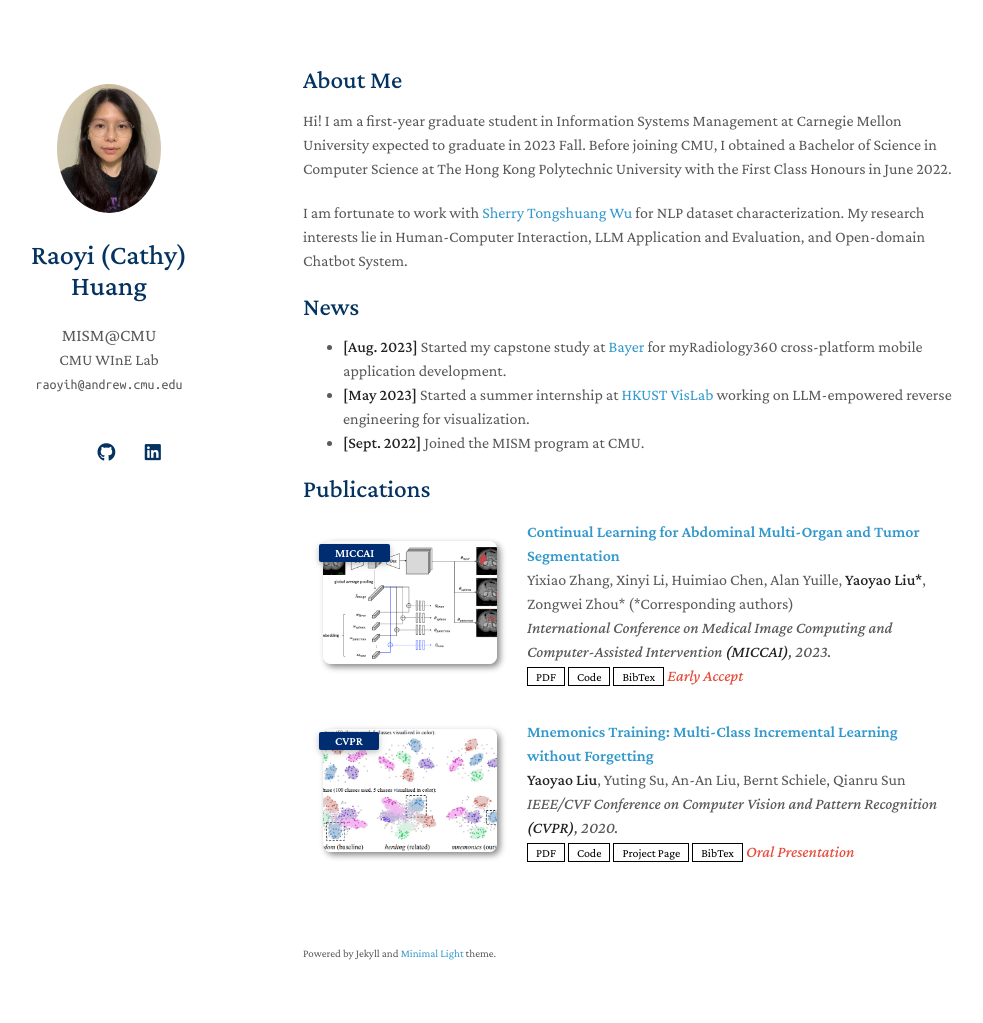
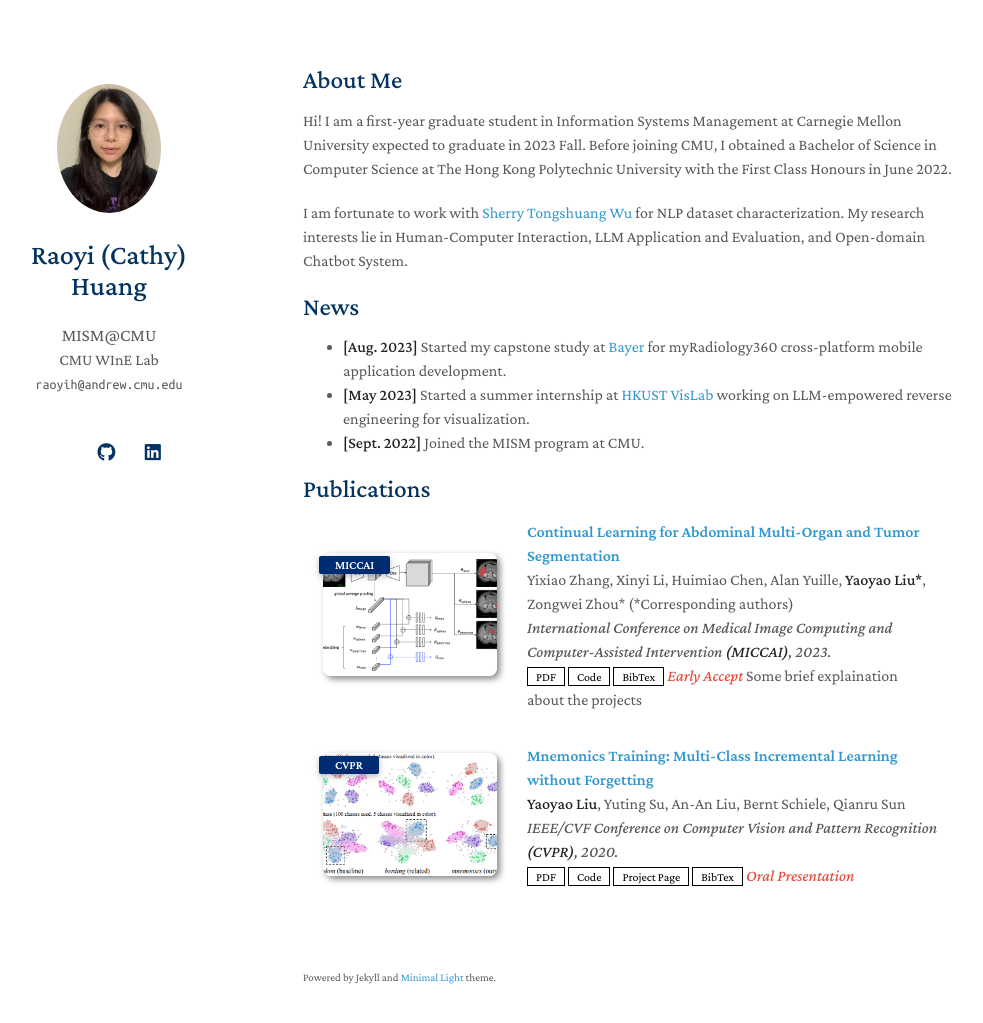
Before and after one commit to Huang-Raoyi/Huang-Raoyi.github.io, a Jekyll site: the page built from index.md, in a window 1280 px wide and 1058 px high. Shown: the top 1023 px of the window, without its empty margins (167-1150 px from the left). Built offline with Jekyll 4.4.1, drawn with Linux system fonts in a browser that asks for light colours; nearby versions of some CDN libraries; a style sheet for code colours, icons or effects is not loaded; our own code applies the rules of GitHub Pages for plain Markdown files.

Commit message:
Update publications.yml

```diff
--- a/_data/publications.yml
+++ b/_data/publications.yml
@@ -9,6 +9,7 @@ main:
     bibtex: https://bib.yliu.me/MICCAI23.txt
     image: ./assets/img/teaser_example_2.png
     notes: Early Accept
+    others: Some brief explaination about the projects
 
   - title: "Mnemonics Training: Multi-Class Incremental Learning without Forgetting"
     authors: <strong>Yaoyao Liu</strong>, Yuting Su, An-An Liu, Bernt Schiele, Qianru Sun
```
